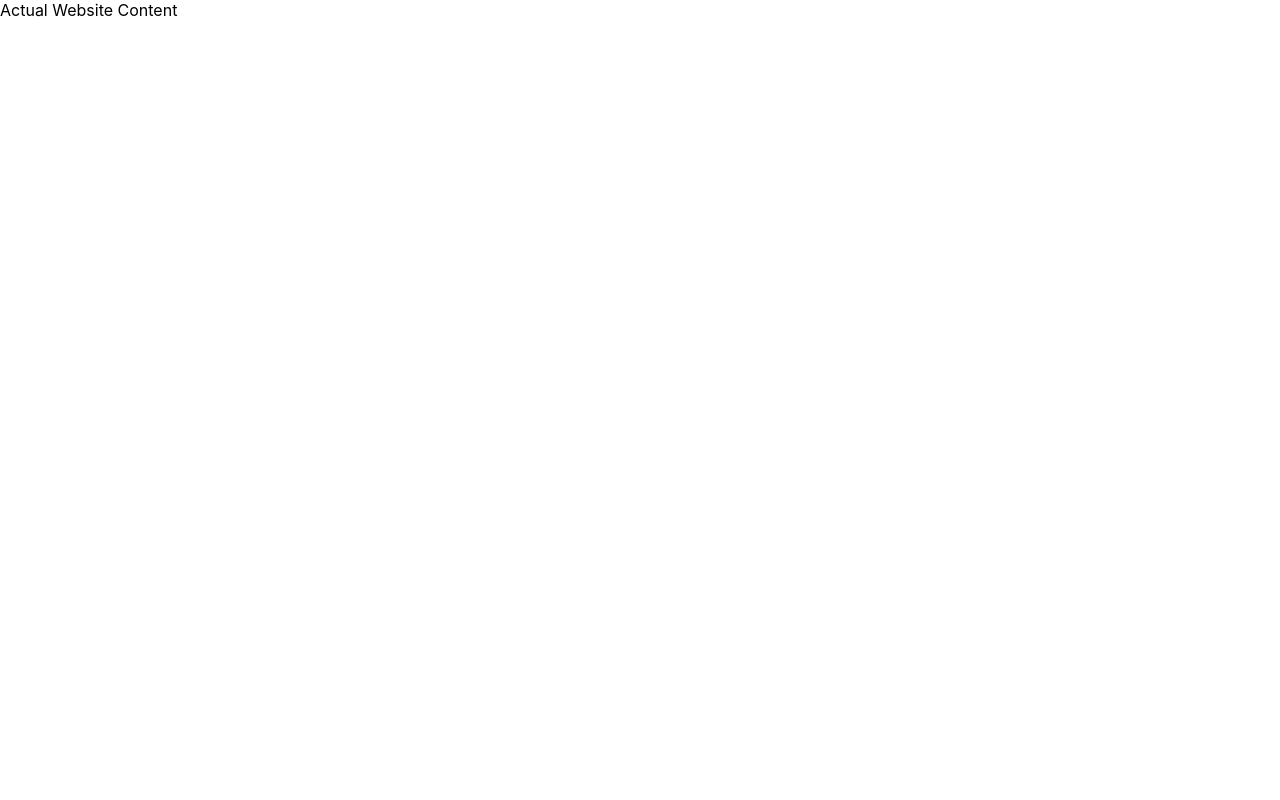
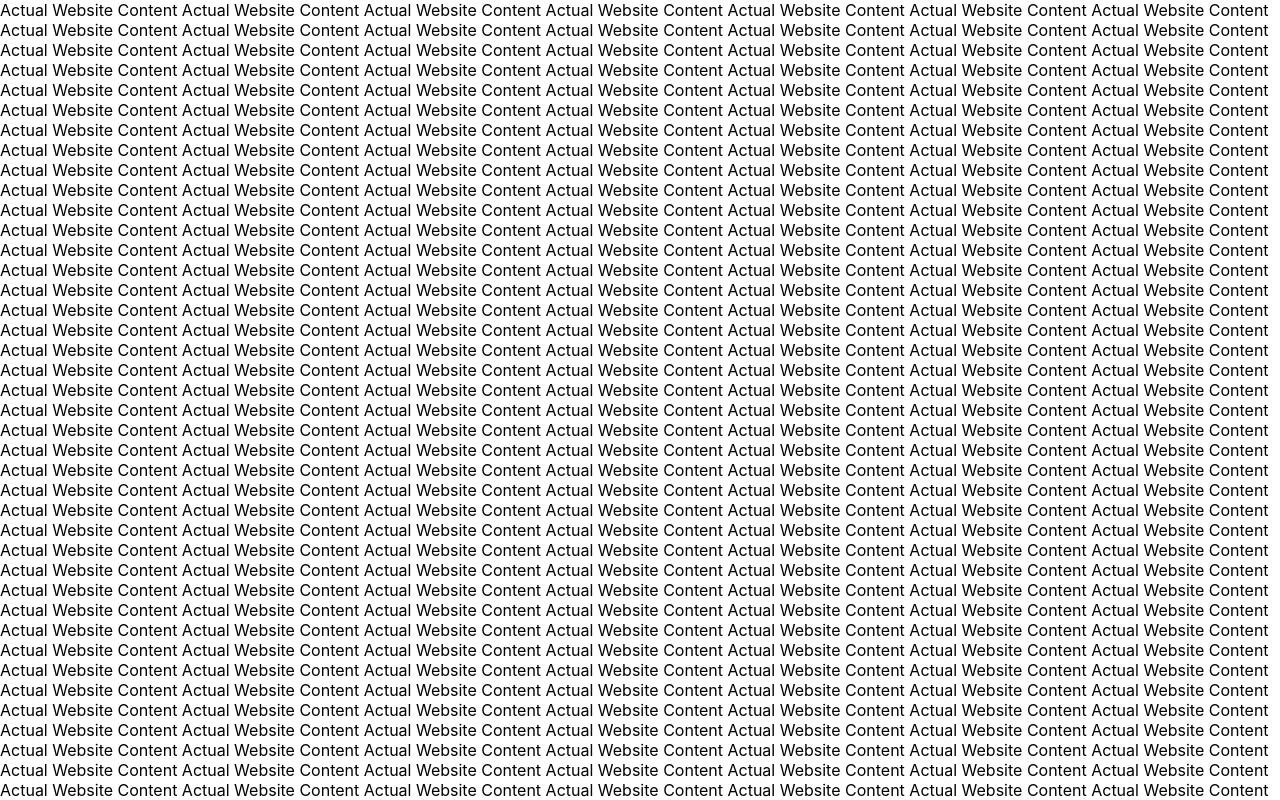
Before and after one commit to IvanYu327/ivanyu.ca, a React (Create React App) app: page / in a window 1280 px wide. Shown: the top 800 px of the page. Built offline with nearby package versions, Linux system fonts and the light colour scheme.

Commit message:
oh yeah fixed animation baby

```diff
--- a/src/App.tsx
+++ b/src/App.tsx
@@ -26,7 +26,7 @@ const App: React.FC = () => {
       </TetrisContainer>
       <TetrisPiece expanded={expanded} />
       <WebsiteContent showContent={showContent}>
-        Actual Website Content
+        {"Actual Website Content ".repeat(1000)}
       </WebsiteContent>
     </div>
   );
@@ -46,7 +46,7 @@ const tetrisAnimation = keyframes`
 const TetrisPiece = styled.div<{ expanded: boolean }>`
   width: ${TETRIS_UNIT_SQUARE}px;
   height: ${TETRIS_UNIT_SQUARE * 4}px;
-  position: absolute;
+  position: fixed;
   top: calc(50vh - ${TETRIS_UNIT_SQUARE * 2}px);
   left: calc(50vw + ${TETRIS_UNIT_SQUARE}px);
   background-color: black;
@@ -60,7 +60,7 @@ const TetrisPiece = styled.div<{ expanded: boolean }>`
 const TetrisContainer = styled.div<{ expanded: boolean }>`
   width: ${TETRIS_UNIT_SQUARE * 10}px;
   height: ${TETRIS_UNIT_SQUARE * 4}px;
-  position: absolute;
+  position: fixed;
   display: flex;
   top: 50vh;
   left: 50vw;
@@ -83,6 +83,7 @@ const Rectangle = styled.div<{
 `;
 
 const WebsiteContent = styled.div<{ showContent: boolean }>`
+  visibility: ${({ showContent }) => (showContent ? "visible" : "hidden")};
   opacity: ${({ showContent }) => (showContent ? 1 : 0)};
-  transition: opacity 0.5s;
+  transition: opacity 0.5s, visibility 0.5s;
 `;
```
